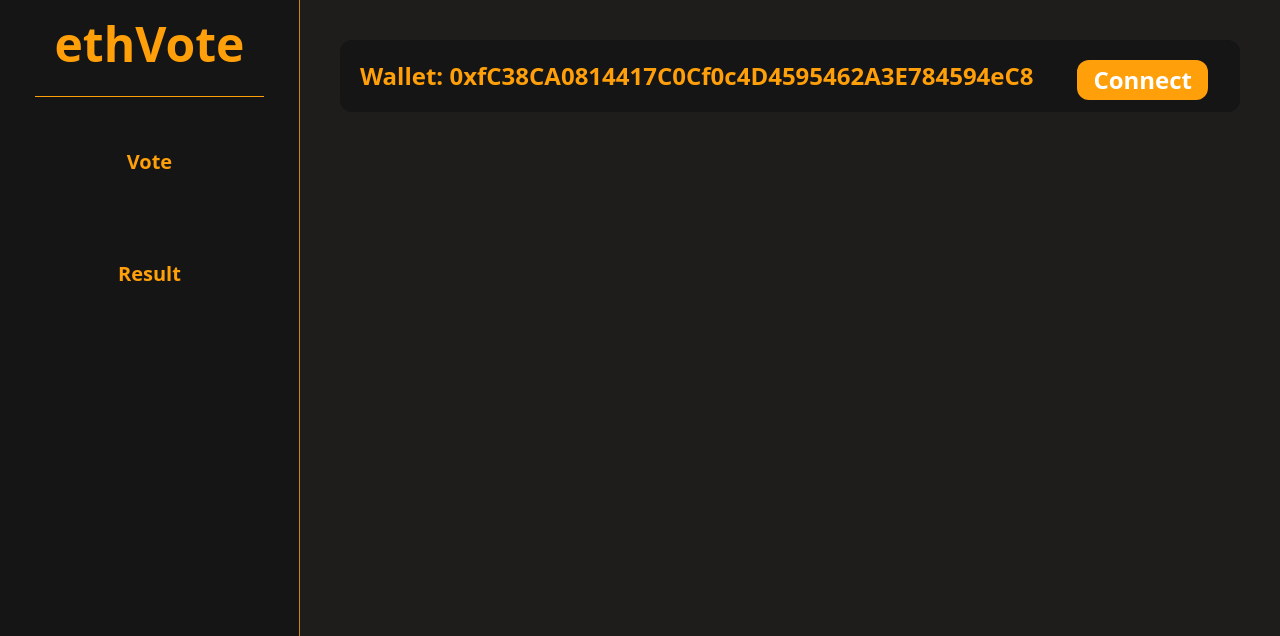
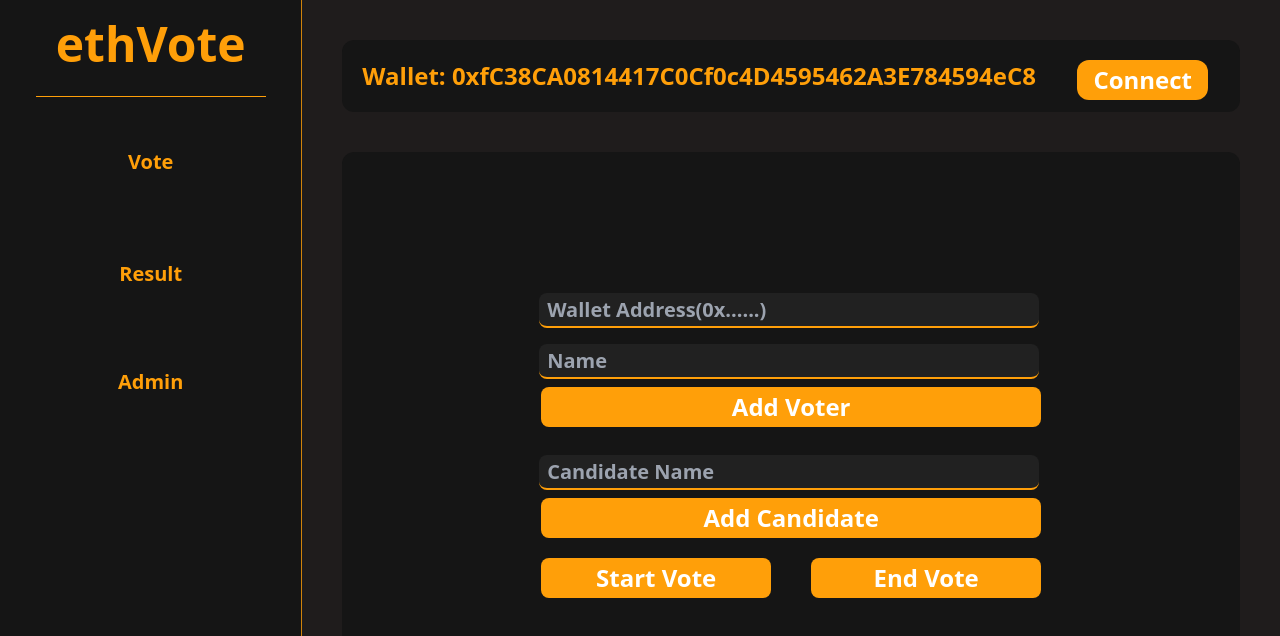
Before and after one commit to akash-skj/Decentralised-Voting-DApp, a React (Vite) app in the folder client/: page /Admin in a window 1280 px wide. Shown: the top 636 px of the page. Built offline with nearby package versions, Linux system fonts and the light colour scheme.

Commit message:
Created Admin.jsx component and updated Result.jsx

```diff
--- a/client/src/App.jsx
+++ b/client/src/App.jsx
@@ -1,4 +1,4 @@
-import { Navbar, Footer, Welcome, Vote, Connect, Result } from "./components";
+import { Navbar, Footer, Welcome, Admin, Vote, Connect, Result } from "./components";
 import { BrowserRouter, Route, Routes } from"react-router-dom"
 
 const App = () => {
@@ -12,6 +12,7 @@ const App = () => {
           <Routes>
             <Route path='/' element={<Vote />}/>
             <Route path='/Result' element={<Result />}/>
+            <Route path='/Admin' element={<Admin />}/>
           </Routes>
         </div>
       </div>
--- /dev/null
+++ b/client/src/components/Admin.jsx
@@ -0,0 +1,25 @@
+const Admin= ()=>{
+
+    return(
+        <form className="">
+            <div className="flex flex-row justify-center items-center h-full m-10 mb-5 text-2xl bg-honey-brown text-honey-gold font-semibold rounded-xl ">
+                <div className="flex py-[133px] flex-col flex-wrap justify-content items-center">
+                    <input class="appearance-none bg-opacity-5 border-b-honey-gold border-b-2 w-[500px] text-gray-700 mr-3 py-1 px-2 text-xl leading-tight m-2 bg-white focus:outline-none rounded-lg" type="text" placeholder="Wallet Address(0x......)" aria-label="Wallet Address"/>
+                    <input class="appearance-none bg-opacity-5 border-b-honey-gold border-b-2 w-[500px] text-gray-700 mr-3 py-1 px-2 text-xl leading-tight m-2 bg-white focus:outline-none rounded-lg" type="text" placeholder="Name" aria-label="Name"/>
+                    <button className="bg-honey-gold text-white p-1 px-2 w-[500px] rounded-lg mb-5">Add Voter</button>
+
+                    <input class="appearance-none bg-opacity-5 border-b-honey-gold border-b-2 w-[500px] text-gray-700 mr-3 py-1 px-2 text-xl leading-tight m-2 bg-white focus:outline-none rounded-lg" type="text" placeholder="Candidate Name" aria-label="Candidate Name"/>
+                    <button className="bg-honey-gold text-white p-1 px-2 w-[500px] rounded-lg mb-5">Add Candidate</button>
+
+                    <div className="flex flex-row">
+                    <button className="bg-honey-gold text-white p-1 px-2 w-[230px] mx-5 rounded-lg mb-5">Start Vote</button>
+                    <button className="bg-honey-gold text-white p-1 px-2 w-[230px] mx-5 rounded-lg mb-5">End Vote</button>
+                    </div>
+                </div>
+            </div>
+        </form>
+    )
+
+}
+
+export default Admin;
--- a/client/src/components/Connect.jsx
+++ b/client/src/components/Connect.jsx
@@ -1,6 +1,6 @@
 const Connect= ()=>{
     const connectWallet= ()=>{
-
+        console.log("Connect");
     }
     return(
         <div className="w-full">
--- a/client/src/components/Navbar.jsx
+++ b/client/src/components/Navbar.jsx
@@ -11,10 +11,13 @@ const Navbar = () => {
             <div>
                 <div className="justify-center text-center items-center">
                     <div className="text-xl p-1 pt-[80px]">
-                        <Link to="/" className="p-1 font-semibold px-[100px] hover:bg-white hover:bg-opacity-5 rounded-lg transition duration-100">Vote</Link>
+                        <Link to="/ " className="p-1 font-semibold px-[100px] hover:bg-white hover:bg-opacity-5 rounded-lg transition duration-100">Vote</Link>
+                    </div>
+                    <div className="text-xl p- pt-[80px]">
+                        <Link to="/Result" className="p-1 px-[94px] w-full font-semibold hover:bg-white hover:bg-opacity-5 rounded-lg transition duration-100">Result</Link>
                     </div>
                     <div className="text-xl p-1 pt-[80px]">
-                        <Link to="/Result" className="p-1 px-[94px] w-full font-semibold hover:bg-white hover:bg-opacity-5 rounded-lg transition duration-100">Result</Link>
+                        <Link to="/Admin" className="p-1 px-[94px] w-full font-semibold hover:bg-white hover:bg-opacity-5 rounded-lg transition duration-100">Admin</Link>
                     </div>
                 </div>
             </div>
--- a/client/src/components/Result.jsx
+++ b/client/src/components/Result.jsx
@@ -3,9 +3,14 @@ const Result= () => {
     return(
         <div>
             <div className="flex flex-col justify-center items-center h-full m-10 mb-5 text-2xl bg-honey-brown text-honey-gold font-semibold rounded-xl">
-                <div className="flex py-[70px] flex-wrap justify-content items-center">
+                <div className="flex py-[80px] flex-wrap justify-content items-center">
 
-                    <h1>Result:!!</h1>
+                <div className="p-5 m-5 mx-2 w-[300px] h-[400px] justify-around flex flex-col text-center rounded-lg bg-honey-gold">
+                <div className="m-5">
+                    <h1 className="text-black text-3xl justify-start">Winner: </h1>
+                </div>
+                <button className="text-honey-gold text-center bg-honey-brown rounded-lg p-2" >Result</button>
+            </div>
 
                 </div>
             </div>
--- a/client/src/components/Vote.jsx
+++ b/client/src/components/Vote.jsx
@@ -5,9 +5,9 @@ const Vote = () => {
     const candidates = ["Noel","Akash",];
     return(
 
-        <div>
-            <div className="flex flex-col justify-center items-center h-full m-10 mb-5 text-2xl bg-honey-brown text-honey-gold font-semibold rounded-xl">
-                <div className="flex py-[70px] flex-wrap justify-content items-center">
+        <div className="">
+            <div className="flex flex-col justify-center items-center p-[80px] m-10 mb-5 text-2xl bg-honey-brown text-honey-gold font-semibold rounded-xl">
+                <div className="flex py-[70p] flex-wrap justify-content items-center">
                     {candidates.map((candidate)=>(<Candidate candidate={candidate}/>))}
                 </div>
             </div>
--- a/client/src/components/index.js
+++ b/client/src/components/index.js
@@ -6,3 +6,4 @@ export {default as Footer} from './Footer';
 export {default as Candidate} from './Candidate';
 export {default as Result} from './Result';
 export {default as Connect} from './Connect';
+export {default as Admin} from './Admin';
```
